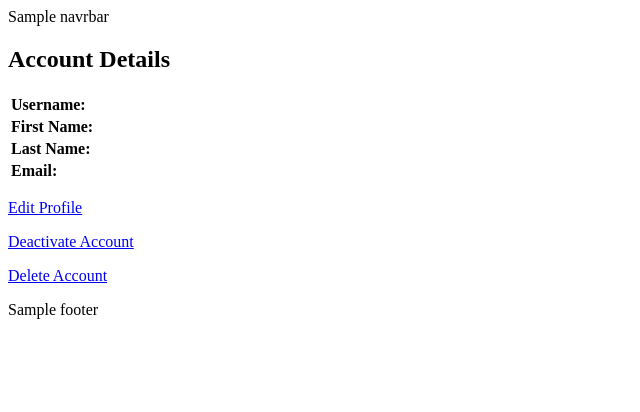
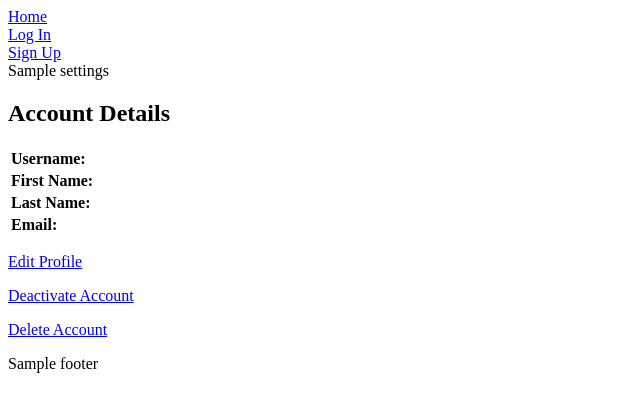
Before and after one commit to ece-mohammad/AIS, a Django app: template accounts/templates/accounts/profile.html in a window 1280 px wide. Shown: the top 412 px of the page, without its empty margins (0-640 px from the left). Run offline with Django 4.2, Linux system fonts and the light colour scheme; the template is opened without the code that fills it: most values are stand-ins (such as "Sample title", 1, 10 or a date in 2020).

Commit message:
Changes: - included `base/base_navbar.html` in `base/base_page.html` - added links in navbar

```diff
--- a/templates/base/base_navbar.html
+++ b/templates/base/base_navbar.html
@@ -2,16 +2,46 @@
 
 {% block navbar %}
 
-{% block homepage %} {{ homepage }} {% endblock homepage %}
+{% block homepage %}
+<div class="navbar_link">
+  <a href="{% url 'homepage' %}">Home</a>
+</div>
+{% endblock homepage %}
 
-{% block login %} {{ login }} {% endblock login %}
+{% if user.is_authenticated %}
 
-{% block logout %} {{ logout }} {% endblock logout %}
+  {% block profile %}
+  <div class="navbar_link">
+    <a href="{% url 'accounts:my_profile' %}">{{ user.username }}</a>
+  </div>
+  {% endblock profile %}
 
-{% block signup %} {{ signup }} {% endblock signup %}
+  {% block logout %}
+  <div class="navbar_link">
+    <a href="{% url 'accounts:logout' %}">Log Out</a>
+  </div>
+  {% endblock logout %}
 
-{% block profile %} {{ profile }} {% endblock profile %}
+{% else %}
 
-{% block settings %} {{ settings }} {% endblock settings %}
+  {% block login %}
+  <div class="navbar_link">
+    <a href="{% url 'accounts:login' %}">Log In</a>
+  </div>
+  {% endblock login %}
+
+  {% block signup %}
+  <div class="navbar_link">
+    <a href="{% url 'accounts:signup' %}">Sign Up</a>
+  </div>
+  {% endblock signup %}
+
+{% endif %}
+
+{% block settings %}
+<div class="navbar_link">
+  {{ settings }}
+</div>
+{% endblock settings %}
 
 {% endblock navbar %}
--- a/templates/base/base_page.html
+++ b/templates/base/base_page.html
@@ -2,17 +2,16 @@
 
 <!DOCTYPE html>
 <html lang="en">
-
-<head>
+  <head>
     <meta charset="UTF-8">
     <meta name="viewport" content="width=device-width, initial-scale=1.0">
     <title>{% block title %}{% endblock title %}</title>
     {% block styling %}{% endblock styling %}
-</head>
+  </head>
 
-<body>
+  <body>
     <nav>
-        {% block navrbar %} {{ navrbar }} {% endblock navrbar %}
+        {% include 'base/base_navbar.html' %}
     </nav>
 
     <main>
@@ -22,6 +21,6 @@
     <footer>
         {% block footer %} {{ footer }} {% endblock footer %}
     </footer>
-</body>
+  </body>
 
 </html>
```
